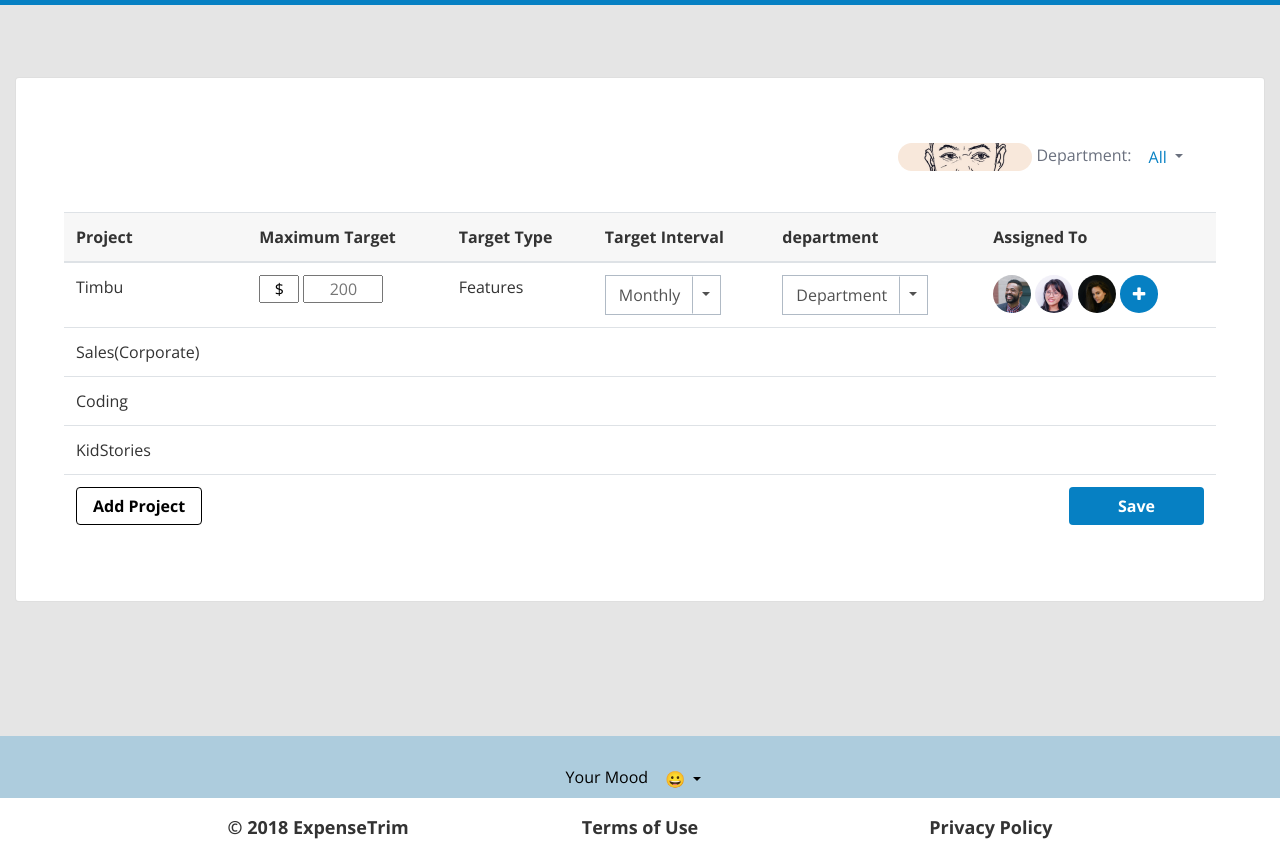
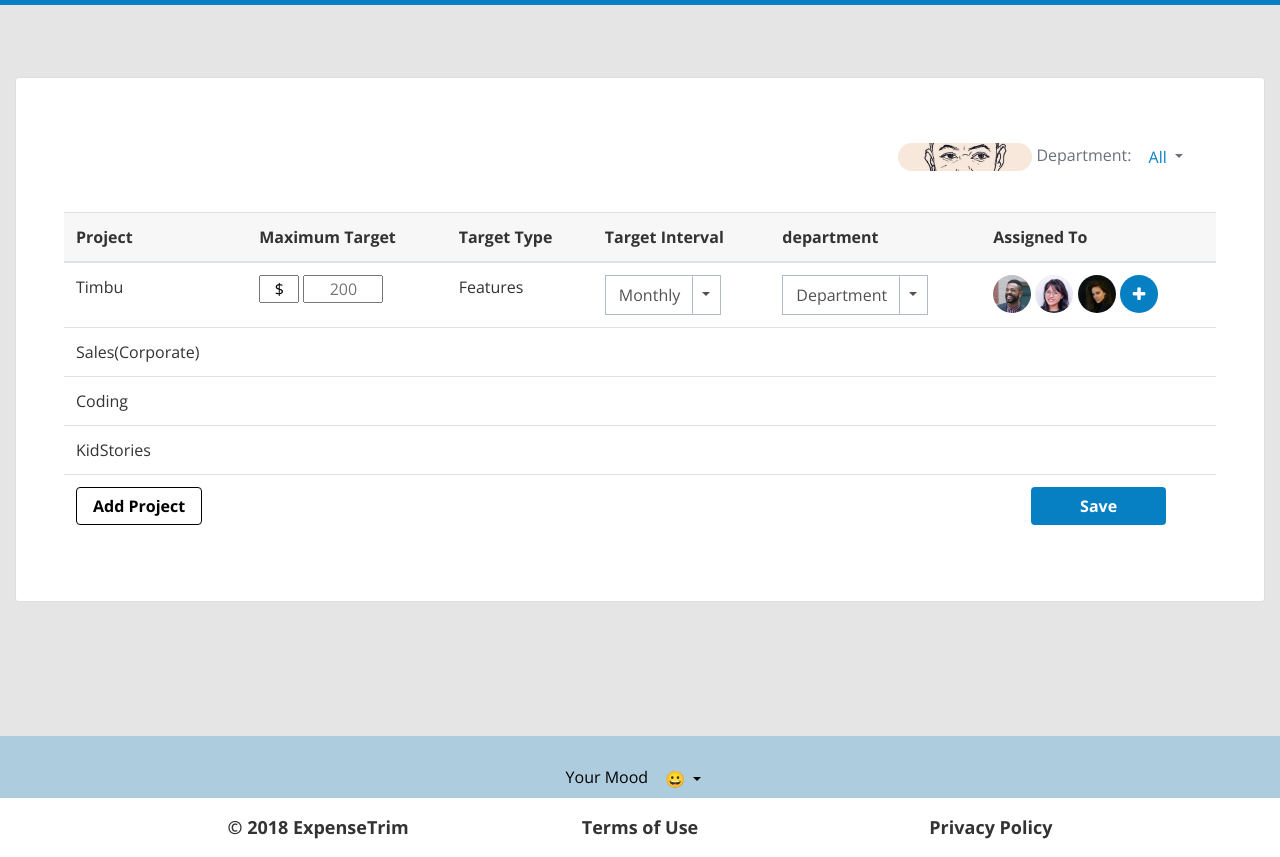
Before and after one commit to Okoyecb/teamtracker, a website: page addproject.html in a window 1280 px wide. Shown: the part 81-938 px from the top of the page. Drawn offline with nearby package versions, Linux system fonts and the light colour scheme.

Commit message:
Add page 2

```diff
--- a/addproject.html
+++ b/addproject.html
@@ -172,8 +172,10 @@
                                                     <td colspan="3">
                                                         <button class="btn btn-md bg-transparent add-project-btn font-weight-bold px-3">Add Project</button>
                                                     </td>
-                                                    <td colspan="3">
-                                                        <button class="btn btn-md bg--blue text-white font-weight-bold px-5 float-right">Save</button>
+                                                    <td></td>
+                                                    <td></td>
+                                                    <td class="text-center">
+                                                        <button class="btn btn-md bg--blue text-white font-weight-bold px-5" >Save</button>
                                                     </td>
                                                 </tr>
 											</tbody>
```
